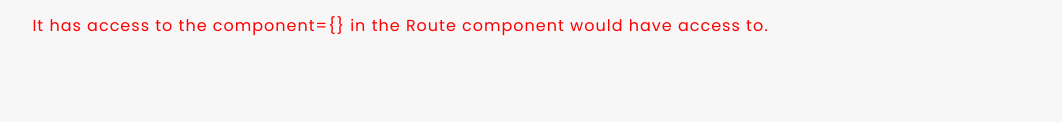
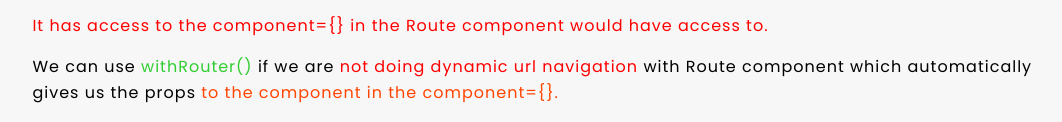
Before and after one commit to FrankyCTY/Learning-Blog, a plain HTML site: page React/reactRouter.html in a window 1280 px wide. Shown: the part 7317-7439 px from the top of the page, without its empty margins (102-1164 px from the left). Before the commit the page ends 7371 px from the top, so only its background shows below. Drawn offline with Linux system fonts and the light colour scheme; a small style sheet from the web is missing.

Commit message:
Update react router html

```diff
--- a/React/reactRouter.html
+++ b/React/reactRouter.html
@@ -314,8 +314,10 @@ alt=""
 <h4><strong>6. withRouter()</strong></h4>
 <img style="width: 40%" src="../img/React/router/withRouter.PNG" alt="">
 
+
 <p><span class="clr-good">withRouter()</span> is a <span class="clr-good">pure function </span>that return us a component with same name that has the access to the <span class="clr-bad">history, location, match props.</span></p>
 <p class="clr-bad">It has access to the component={} in the Route component would have access to.</p>
+<p>We can use <span class="clr-good">withRouter()</span> if we are <span class="clr-bad">not doing dynamic url navigation </span>with Route component which automatically gives us the props <span style="color: orangered">to the component in the component={}.</span></p>
 </main>
 
     <script src="../app.js"></script>
```
